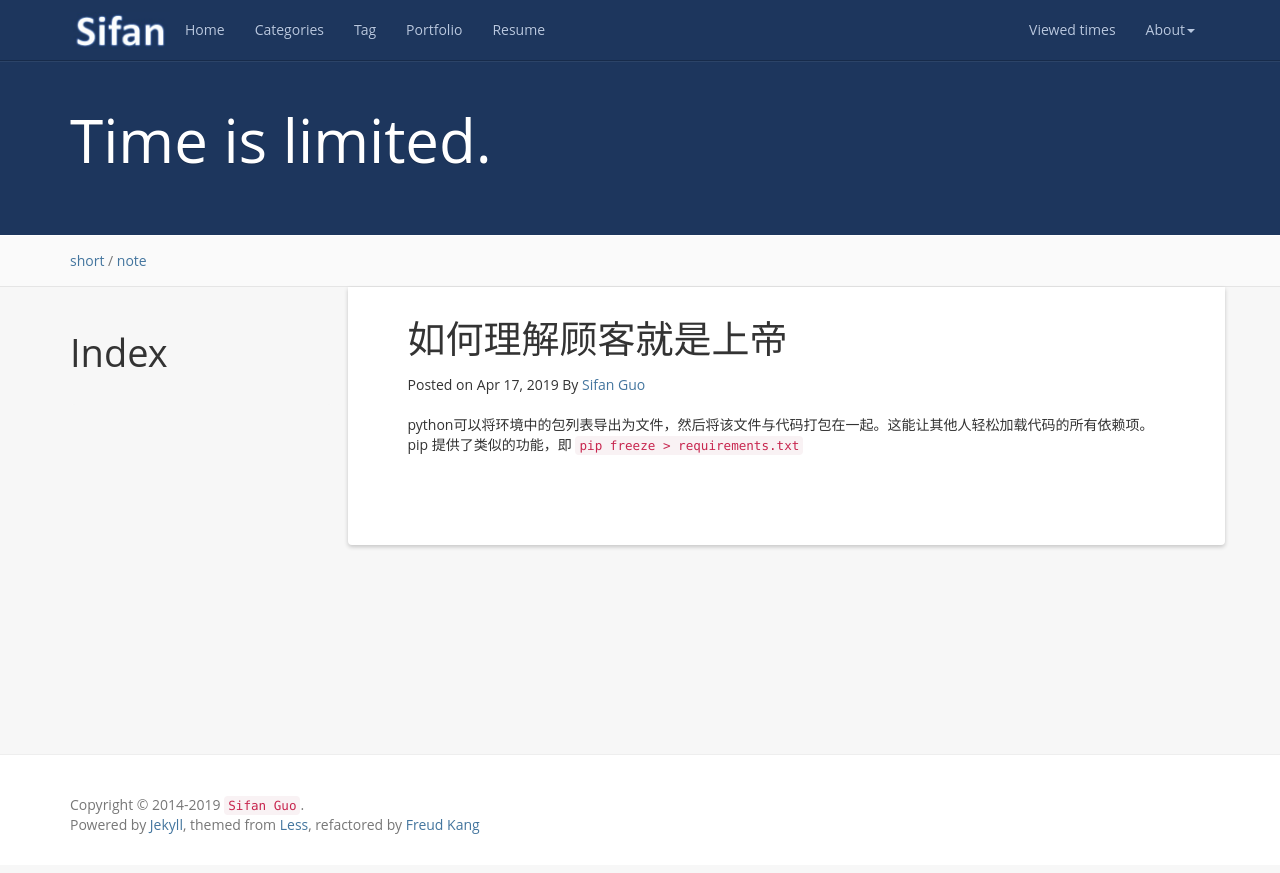
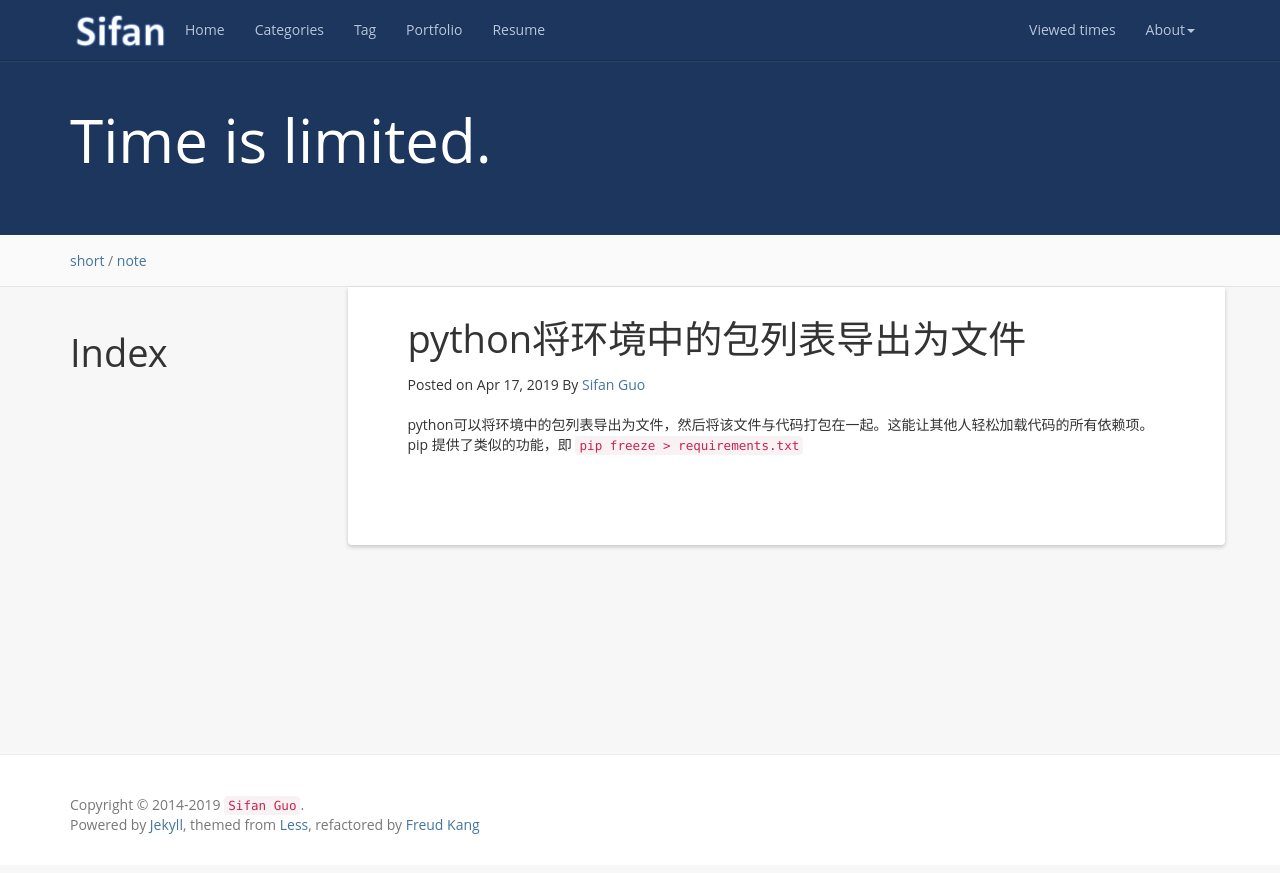
Before and after one commit to SifanGuo/sifanguo.github.io, a Jekyll site: the page built from _posts/2019-04-17-note1.md, in a window 1280 px wide. Shown: the top 873 px of the page. Built offline with Jekyll 4.4.1, drawn with Linux system fonts in a browser that asks for light colours; nearby versions of some CDN libraries; a script that is not in the unit is left out; comment, search, counter and statistics services are not loaded.

Commit message:
add note

```diff
--- a/_posts/2019-04-17-note1.md
+++ b/_posts/2019-04-17-note1.md
@@ -1,7 +1,7 @@
 ---
 layout: post
-title:  "如何理解顾客就是上帝"
-date:   2019-04-17 11:22:24 +0800
+title:  "python将环境中的包列表导出为文件"
+date:   2019-04-17 16:23:52 +0800
 categories: short
 tag: note
 ---
```
